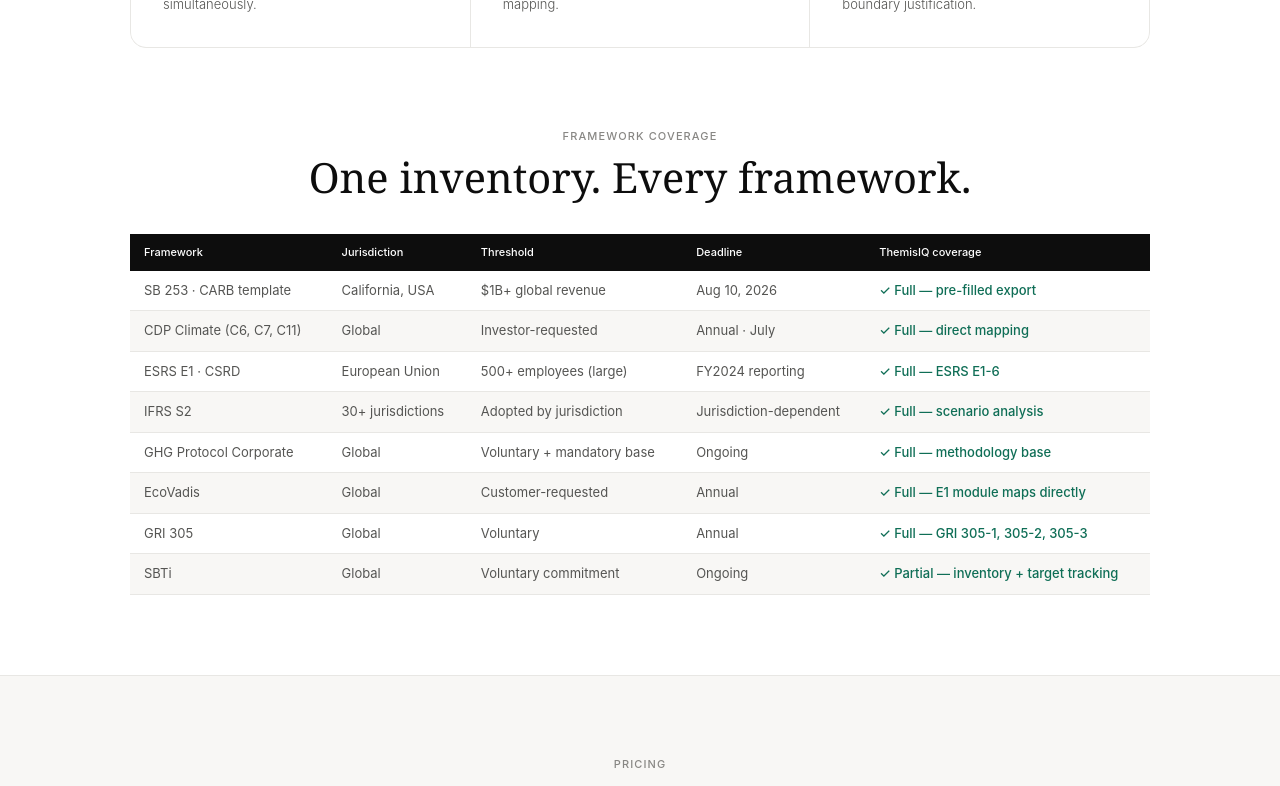
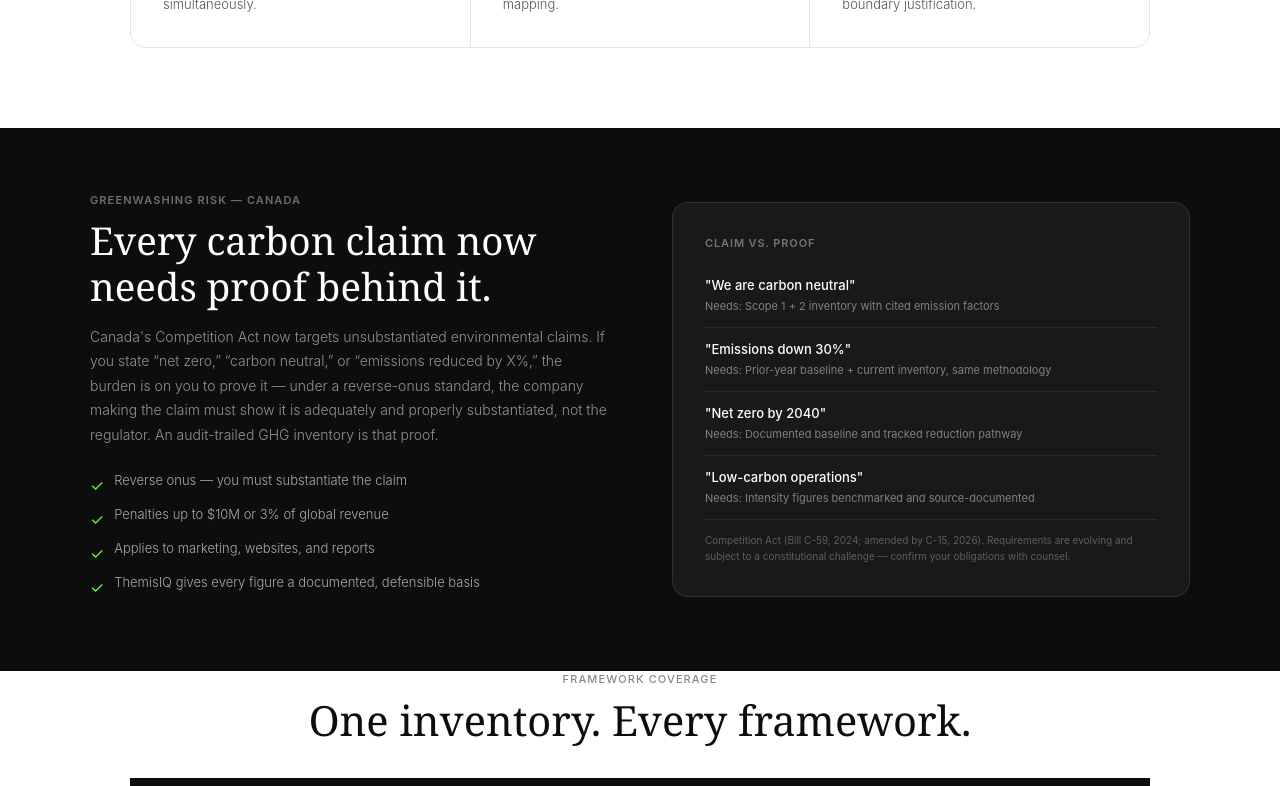
Before and after one commit to themisiqco/themisiq, a Next.js app: page /climate-ghg in a window 1280 px wide. Shown: the part 1760-2546 px from the top of the page. Built offline with nearby package versions, Linux system fonts and the light colour scheme.

Commit message:
Add Canada greenwashing callout to GHG page

```diff
--- a/app/climate-ghg/page.tsx
+++ b/app/climate-ghg/page.tsx
@@ -125,7 +125,41 @@
         </div>
       </section>
 
-      {/* FRAMEWORK TABLE */}
+      {/* GREENWASHING CALLOUT — Canada Competition Act */}
+      <section style={{ background: '#0d0d0d', padding: '4rem 2.5rem' }}>
+        <div style={{ maxWidth: 1100, margin: '0 auto', display: 'grid', gridTemplateColumns: '1fr 1fr', gap: '4rem', alignItems: 'center' }}>
+          <div>
+            <div style={{ fontSize: 11, fontWeight: 600, letterSpacing: '0.1em', textTransform: 'uppercase' as const, color: 'rgba(255,255,255,0.4)', marginBottom: 8 }}>Greenwashing risk — Canada</div>
+            <h2 style={{ fontFamily: 'Georgia, serif', fontSize: 'clamp(1.8rem, 3vw, 2.4rem)', fontWeight: 400, color: '#fff', lineHeight: 1.2, marginBottom: '1rem' }}>
+              Every carbon claim now needs proof behind it.
+            </h2>
+            <p style={{ fontSize: 14, color: 'rgba(255,255,255,0.55)', lineHeight: 1.75, fontWeight: 300, marginBottom: '1.5rem' }}>
+              Canada&apos;s Competition Act now targets unsubstantiated environmental claims. If you state &ldquo;net zero,&rdquo; &ldquo;carbon neutral,&rdquo; or &ldquo;emissions reduced by X%,&rdquo; the burden is on you to prove it — under a reverse-onus standard, the company making the claim must show it is adequately and properly substantiated, not the regulator. An audit-trailed GHG inventory is that proof.
+            </p>
+            {['Reverse onus — you must substantiate the claim', 'Penalties up to $10M or 3% of global revenue', 'Applies to marketing, websites, and reports', 'ThemisIQ gives every figure a documented, defensible basis'].map((item, i) => (
+              <div key={i} style={{ display: 'flex', gap: 10, marginBottom: 8, alignItems: 'flex-start' }}>
+                <span style={{ color: '#64fe3e', flexShrink: 0, marginTop: 2 }}>✓</span>
+                <span style={{ fontSize: 13, color: 'rgba(255,255,255,0.65)', fontWeight: 300, lineHeight: 1.5 }}>{item}</span>
+              </div>
+            ))}
+          </div>
+          <div style={{ background: 'rgba(255,255,255,0.05)', border: '0.5px solid rgba(255,255,255,0.1)', borderRadius: 16, padding: '2rem' }}>
+            <div style={{ fontSize: 11, fontWeight: 600, letterSpacing: '0.08em', textTransform: 'uppercase' as const, color: 'rgba(255,255,255,0.4)', marginBottom: 12 }}>Claim vs. proof</div>
+            {[
+              { claim: '"We are carbon neutral"', proof: 'Scope 1 + 2 inventory with cited emission factors' },
+              { claim: '"Emissions down 30%"', proof: 'Prior-year baseline + current inventory, same methodology' },
+              { claim: '"Net zero by 2040"', proof: 'Documented baseline and tracked reduction pathway' },
+              { claim: '"Low-carbon operations"', proof: 'Intensity figures benchmarked and source-documented' },
+            ].map(({ claim, proof }) => (
+              <div key={claim} style={{ padding: '12px 0', borderBottom: '0.5px solid rgba(255,255,255,0.08)' }}>
+                <div style={{ fontSize: 13, fontWeight: 500, color: '#fff', marginBottom: 3 }}>{claim}</div>
+                <div style={{ fontSize: 11, color: 'rgba(255,255,255,0.45)', lineHeight: 1.5 }}>Needs: {proof}</div>
+              </div>
+            ))}
+            <div style={{ marginTop: 12, fontSize: 10, color: 'rgba(255,255,255,0.3)', lineHeight: 1.6 }}>Competition Act (Bill C-59, 2024; amended by C-15, 2026). Requirements are evolving and subject to a constitutional challenge — confirm your obligations with counsel.</div>
+          </div>
+        </div>
+      </section>{/* FRAMEWORK TABLE */}
       <section style={{ padding: '0 2.5rem 5rem', maxWidth: 1100, margin: '0 auto' }}>
         <div style={{ textAlign: 'center', marginBottom: '2rem' }}>
           <div style={eyebrow}>Framework coverage</div>
```
